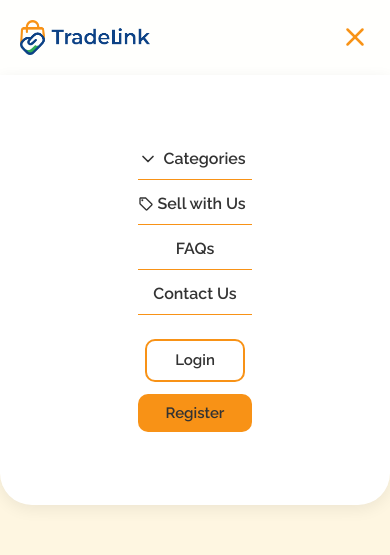
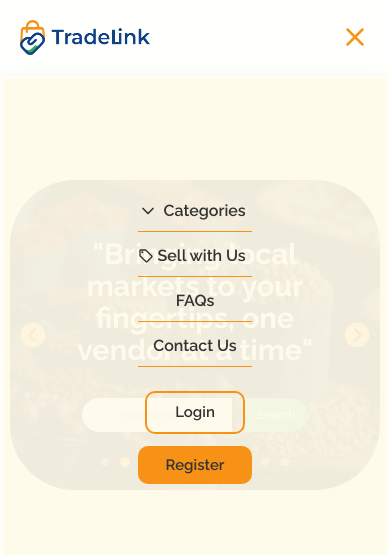
Before and after one commit to TradeLink1/Tradelink-dev, a React (Vite) app: page / in a window 390 px wide. Both pictures are taken after a click on the element 355 px from the left and 37 px from the top of the page. Shown: the top 555 px of the page. Built offline with nearby package versions, Linux system fonts and the light colour scheme.

Commit message:
changes in sidebar

```diff
--- a/src/static/Sidebar.tsx
+++ b/src/static/Sidebar.tsx
@@ -14,14 +14,14 @@ const Sidebar = ({ handleToggle }: any) => {
 
   return (
     <div
-      className="fixed   left-0 w-full rounded-b-4xl bg-[#ffffff] h-[70vh] backdrop-blur-md  flex items-center justify-center shadow-md  z-30 max-mobile:h-[430px] max-width-[1280px]  "
+      className="fixed   left-0 w-full  pb-10  h-[85vh]  flex items-center justify-center  z-30 max-mobile:h-[550px] bg-amber-50/94 backdrop-blur-lg border-4 border-white/50  rounded-b-3xl p-6 shadow-lg   "
       style={{
         backdropFilter: "saturate(180%) blur(7px)",
-        WebkitBackdropFilter: "saturate(180%) blur(8px)",
+        WebkitBackdropFilter: "saturate(180%) blur(4px)",
         boxShadow: "0 4px 16px 0 rgba(0,0,0,0.07)",
       }}
     >
-      <section className="flex flex-col gap-7 text-[#333333] font-semibold text-center text-[16px] max-mobile:gap-3">
+      <section className="flex flex-col gap-7  text-[#333333] font-semibold text-center text-[16px] max-mobile:gap-3">
         <div
           onClick={toggleDropdown}
           className="cursor-pointer flex items-center gap-1.5 hover:text-[#f89216] font-semibold border-b pb-2 border-[#f89216]"
```
